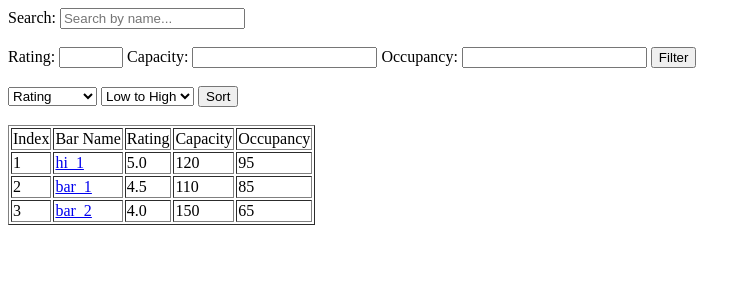
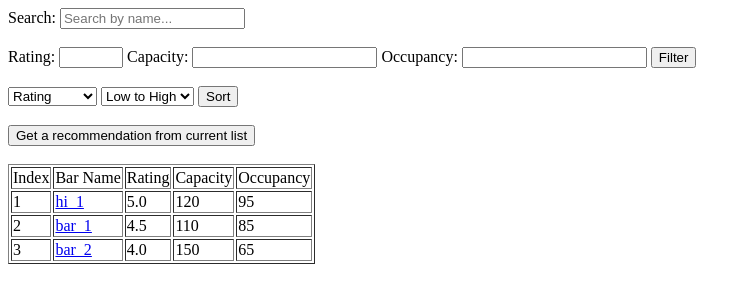
Before and after one commit to Software-Engineering-567/SE_minor, a Django app: page /YH15/ in a window 1280 px wide. Shown: the top 303 px of the page, without its empty margins (0-751 px from the left). Run offline with Django 3.2, Linux system fonts and the light colour scheme; data comes from the database, SQL or seed files in the repository.

Commit message:
Sprint 3 (recommendation algorithm added)

```diff
--- a/YH15/models.py
+++ b/YH15/models.py
@@ -28,6 +28,9 @@ class Bar(models.Model):
             return self.bar_name == other.bar_name and self.bar_rating == other.bar_rating and self.bar_capacity == other.bar_capacity and self.bar_occupancy == other.bar_occupancy
         return False
 
+    def __hash__(self) -> int:
+        return hash(self.bar_name) + hash(self.bar_rating)
+
     def clean_fields(self, exclude=None) -> None:
         if self.bar_rating < 0 or self.bar_rating > self.MAX_BAR_RATING:
             raise ValidationError(f'Invalid bar rating value {self.bar_rating}')
@@ -54,3 +57,7 @@ class Bar(models.Model):
         if self.bar_occupancy - n < 0:
             raise ValueError(f"Less {n} customers in the bar!")
         self.bar_occupancy -= n
+
+    @property
+    def occupant_rate(self):
+        return self.bar_occupancy / self.bar_capacity
--- a/YH15/templates/YH15/filter.html
+++ b/YH15/templates/YH15/filter.html
@@ -22,6 +22,12 @@
 </form>
 <br>
 
+<form method="GET" action ="{% url 'recommend' %}">
+    {% csrf_token %}
+    <input type="submit" value="Get a recommendation from current list">
+</form>
+<br>
+
 <table border="1">
     <tr>
         <td>Index</td>
--- a/YH15/templates/YH15/list.html
+++ b/YH15/templates/YH15/list.html
@@ -39,6 +39,12 @@
 </form>
 <br>
 
+<form method="GET" action="{% url 'recommend' %}">
+    {% csrf_token %}
+    <input type="submit" value="Get a recommendation from current list">
+</form>
+<br>
+
 <table border="1">
     <tr>
         <td>Index</td>
--- a/YH15/templates/YH15/search.html
+++ b/YH15/templates/YH15/search.html
@@ -36,6 +36,12 @@
 </form>
 <br>
 
+<form method="GET" action ="{% url 'recommend' %}">
+    {% csrf_token %}
+    <input type="submit" value="Get a recommendation from current list">
+</form>
+<br>
+
 <table border="1">
     <tr>
         <td>Index</td>
--- a/YH15/urls.py
+++ b/YH15/urls.py
@@ -6,6 +6,7 @@ urlpatterns = [
     path('', views.ListBarView.as_view(), name='list'),
     path('search/', views.SearchBarView.as_view(), name='search'),
     path('sort/', views.sort_bars, name='sort'),
-    path('filter/', views.filter_bar, name='filter'),
+    path('filter/', views.filter_bars, name='filter'),
+    path('recommend/', views.RecommendBarView.as_view(), name='recommend'),
     path('<int:bar_id>/', views.get_bar_details, name='detail'),
 ]
--- a/YH15/views.py
+++ b/YH15/views.py
@@ -4,14 +4,31 @@ from django.db.models.query import QuerySet
 from django.db.models import Q
 from YH15.models import Bar
 from django.views.generic import DetailView
-from typing import List
+from typing import List, Dict
+import random
 
 # To save a search user request, prepare for a possible next user request
 BAR_SEARCH = None
 # To save a filter user request, prepare for a possible next user request
 BAR_FILTER = None
 
-# Generates list: all available bars
+
+def get_current_bar_query() -> QuerySet:
+    global BAR_SEARCH
+    bar_search = BAR_SEARCH
+    global BAR_FILTER
+    bar_filter = BAR_FILTER
+    if bar_search is not None:
+        bar_list = Bar.objects.filter(
+            Q(bar_name__icontains=bar_search)
+        )
+    elif bar_filter is not None:
+        bar_list = to_filter(BAR_FILTER)
+    else:
+        bar_list = Bar.objects.all()
+    return bar_list
+
+
 class ListBarView(DetailView):
     DEFAULT_TEMPLATE = 'YH15/list.html'
 
@@ -53,6 +70,7 @@ class SearchBarView(DetailView):
         }
         return HttpResponse(template.render(context, request))
 
+
 # Generates list: filter-resulted bars
 def to_filter(request) -> QuerySet:
     # Be prepare to check if the current filter-request should be based on a searched list
@@ -91,27 +109,11 @@ def to_filter(request) -> QuerySet:
         bar_list = bar_list.order_by('-bar_rating')[:]
     return bar_list
 
+
 # Generates list: sort resulted list
 def sort_bars(request) -> HttpResponse:
     # Prepare to check if the current sort-request should be based on a searched or filtered list
-    global BAR_SEARCH
-    bar_search = BAR_SEARCH
-    global BAR_FILTER
-    bar_filter = BAR_FILTER
-    # If yes, based on a search resulted list:
-    if bar_search is not None:
-        # Re-query the searched list with latest information
-        bar_list = Bar.objects.filter(
-            Q(bar_name__icontains=bar_search)
-        )
-    # If yes, based on a filter resulted list:
-    elif bar_filter is not None:
-        # Re-query the filtered list with latest information
-        bar_list = to_filter(BAR_FILTER)
-    # If no, just based on a list of all
-    else:
-        # Re-query a list of all with latest information
-        bar_list = Bar.objects.all()
+    bar_list = get_current_bar_query()
     sort_type = request.GET.get('sort_type')
     sort_order = request.GET.get('sort_order')
     if sort_order == 'high_low':
@@ -125,7 +127,7 @@ def sort_bars(request) -> HttpResponse:
     return HttpResponse(template.render(context, request))
 
 
-def filter_bar(request) -> HttpResponse:
+def filter_bars(request) -> HttpResponse:
     global BAR_FILTER
     BAR_FILTER = request
     bar_list = to_filter(request)
@@ -140,3 +142,80 @@ def get_bar_details(request, bar_id: int) -> HttpResponse:
     bar = Bar.objects.get(id=bar_id)
     bar_name = bar.bar_name
     return HttpResponse("You're looking at bar %s." % bar_name)
+
+
+class RecommendBarView(DetailView):
+    DEFAULT_TEMPLATE = 'YH15/recommend.html'
+
+    def get(self, request, *args, **kwargs) -> HttpResponse:
+        return RecommendBarView.recommend_bars(request)
+
+    @staticmethod
+    def recommend_bars(request, *args, **kwargs) -> HttpResponse:
+        bar_query = get_current_bar_query()
+        bar_list = list(bar_query)
+        random.shuffle(bar_list)
+        bars = RecommendBarView.rank_bars(bar_list)
+        bar_name = bars[0].bar_name
+        bar = Bar.objects.filter(
+            Q(bar_name__iexact=bar_name)
+        )
+        context = {
+            'bar_list': bar,
+        }
+        template = loader.get_template(RecommendBarView.DEFAULT_TEMPLATE)
+        return HttpResponse(template.render(context, request))
+
+    @staticmethod
+    def rank_bars(bars: List[Bar]) -> List[Bar]:
+        secure_scores = RecommendBarView.rank_secure_bars(bars)
+        popular_scores = RecommendBarView.rank_popular_bars(bars)
+        for index, bar in enumerate(secure_scores):
+            secure_scores[bar] += popular_scores[bar]
+        sorted_total_scores = sorted(secure_scores.items(), key=lambda item: item[1], reverse=True)
+        return [x[0] for x in sorted_total_scores]
+
+
+    @staticmethod
+    def rank_secure_bars(bars: List[Bar]) -> Dict[Bar, int]:
+        bar_secure_scores: Dict[Bar, int] = {bar: 0 for bar in bars}
+        sorted_bars = sorted(bars, key=lambda bar: bar.occupant_rate)
+        for index, bar in enumerate(sorted_bars):
+            bar_secure_scores[bar] = RecommendBarView.get_secure_score(index / len(sorted_bars))
+        return bar_secure_scores
+
+    @staticmethod
+    def rank_popular_bars(bars: List[Bar]) -> Dict[Bar, int]:
+        bar_popular_scores: Dict[Bar, int] = {bar: 0 for bar in bars}
+        sorted_bars = sorted(bars, key=lambda bar: bar.bar_rating)
+        for index, bar in enumerate(sorted_bars):
+            bar_popular_scores[bar] += RecommendBarView.get_popular_score(index / len(sorted_bars))
+        return bar_popular_scores
+
+    @staticmethod
+    def get_secure_score(bar_oc_score) -> int:
+        if 0.7 < bar_oc_score <= 0.8:
+            return 5
+        if 0.6 < bar_oc_score <= 0.7:
+            return 4
+        if (0.4 < bar_oc_score <= 0.6) or (0.8 < bar_oc_score <= 0.9):
+            return 3
+        if 0.25 < bar_oc_score <= 0.4:
+            return 2
+        if (0 < bar_oc_score <= 0.25) or (0.9 < bar_oc_score < 1):
+            return 1
+        return 0
+
+    @staticmethod
+    def get_popular_score(bar_popular_score) -> int:
+        if 0.9 < bar_popular_score <= 1:
+            return 9
+        if 0.75 < bar_popular_score <= 0.9:
+            return 7
+        if 0.6 < bar_popular_score <= 0.75:
+            return 5
+        if 0.4 < bar_popular_score <= 0.6:
+            return 4
+        if 0 < bar_popular_score <= 0.4:
+            return 3
+        return 0
```
Also changed, not shown: YH15/templates/YH15/sort.html (+11 -2 lines), tests/YH15/test_component.py (+16 -0 lines), tests/YH15/test_system.py (+8 -0 lines).
